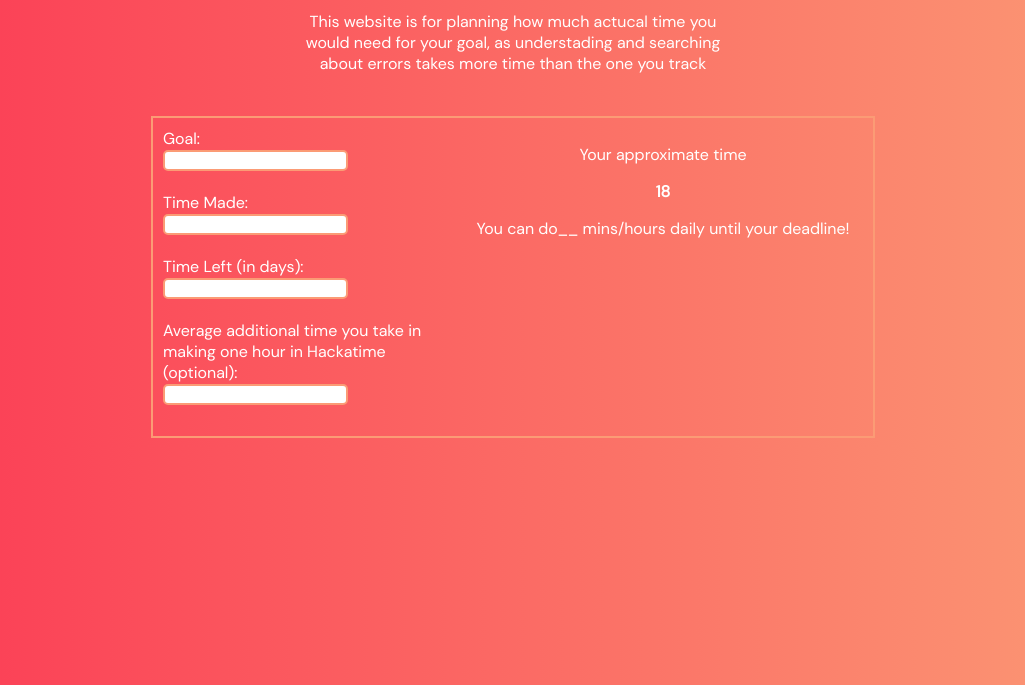
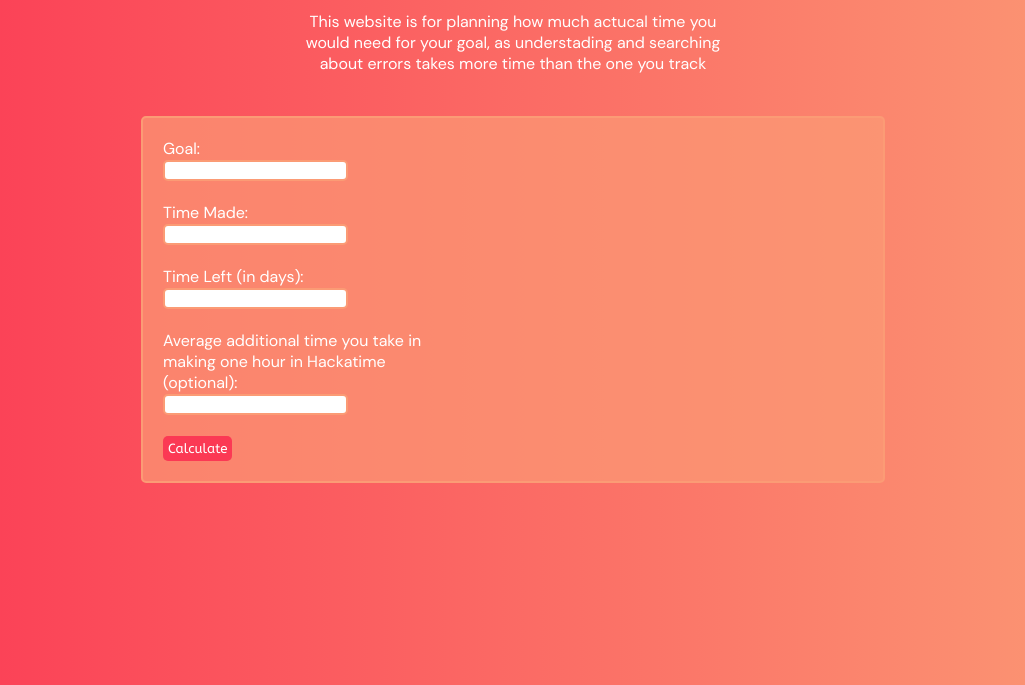
Before and after one commit to samma2525/Hackatime-Calculator, a plain HTML site: page index.html in a window 1280 px wide. Shown: the part 115-800 px from the top of the page, without its empty margins (127-1152 px from the left). Drawn offline with Linux system fonts and the light colour scheme.

Commit message:
made the base of js

```diff
--- a/index.html
+++ b/index.html
@@ -18,7 +18,6 @@
     </div><br><br>
     <div class="claculator">
         <div class="inputs">
-            <form>
             <label for="goal">Goal:</label><br>
             <input type="number" id="goal" name="goal"><br><br>
 
@@ -30,18 +29,16 @@
 
             <label>Average additional time you take in making one hour in Hackatime (optional):</label><br>
             <input type="number" id="additional-time" name="additional-time"><br><br>
-            </form>
+
+            <button onclick="calculate()" id="submitBtn">Calculate</button>
         </div>
 
 
-        <div class="results">
-            <p>Your approximate time</p>
-            <b><p id="approx-time">18</p></b>
-            <p id="note">You can do__ mins/hours daily until your deadline!
-            </p>
+        <div class="results" id="results">
             <!--or I could write "that's about 9 days" -->
         </div>
     </div>
+    <script src="scripts.js"></script>
 </body>
 
 </html>
--- a/scripts.js
+++ b/scripts.js
@@ -0,0 +1,39 @@
+function calculate() {
+    const goal = parseFloat(document.getElementById("goal").value);
+    const timeMade = parseFloat(document.getElementById("time-made").value);
+    const timeLeft = parseFloat(document.getElementById("time-left").value);
+    const addTime = parseFloat(document.getElementById("additional-time").value);
+
+    if (isNaN(goal) || isNaN(timeMade) || isNaN(timeLeft)) {
+        alert("Please fill in the main fields.")
+        return;
+    }
+
+    if (isNaN(addTime)) {
+        let addTime = 15;
+    }
+    const hoursLeft = goal - timeMade;
+    const actualTime = hoursLeft + (hoursLeft * (addTime / 60));
+    const efficiency = (actualTime / goal) * 100;
+    const dailyTime = actualTime / timeLeft;
+
+    if (timeMade >= goal) {
+        document.getElementById("results").innerHTMl = `
+        <p> You already hit your goal!!!</p>`;
+        return;
+    }
+
+    document.getElementById("results").innerHTML = `
+    <p>Actual time needed: ${actualTime.toFixed(2)} hrs</p>
+    <p>Coding time efficiency: ${efficiency.toFixed(2)}%</p>
+    <p>You could do ${dailyTime.toFixed(2)} hrs daily to finish it!`;
+
+
+}
+document.getElementById("submitBtn").addEventListener("click", calculate);
+
+function toHoursAndMins(decimal) {
+    const hours = Math.floor(decimal);
+    const mins = Math.round((decimal % 1) * 60);
+    return `${hours}h ${mins}m`;
+}
--- a/style.css
+++ b/style.css
@@ -30,7 +30,9 @@ label {
     margin: auto;
     max-width: 700px;
     border: 2px solid #fb9b75;
-    padding: 10px;
+    border-radius: 5px;
+    padding: 20px;
+    background-color: rgb(251, 155, 117, 0.7);
 }
 
 .input {
@@ -56,3 +58,13 @@ input {
     border: 2px solid #fb9b75;
     border-radius: 5px;
 }
+
+#submitBtn {
+    font-family: "Abeezee";
+    padding: 5px;
+    background-color: #fb3954;
+    color: white;
+    border: none;
+    border-radius: 5px;
+    cursor: pointer;
+}
```
Lines whose indentation alone changed are shown as unchanged.
